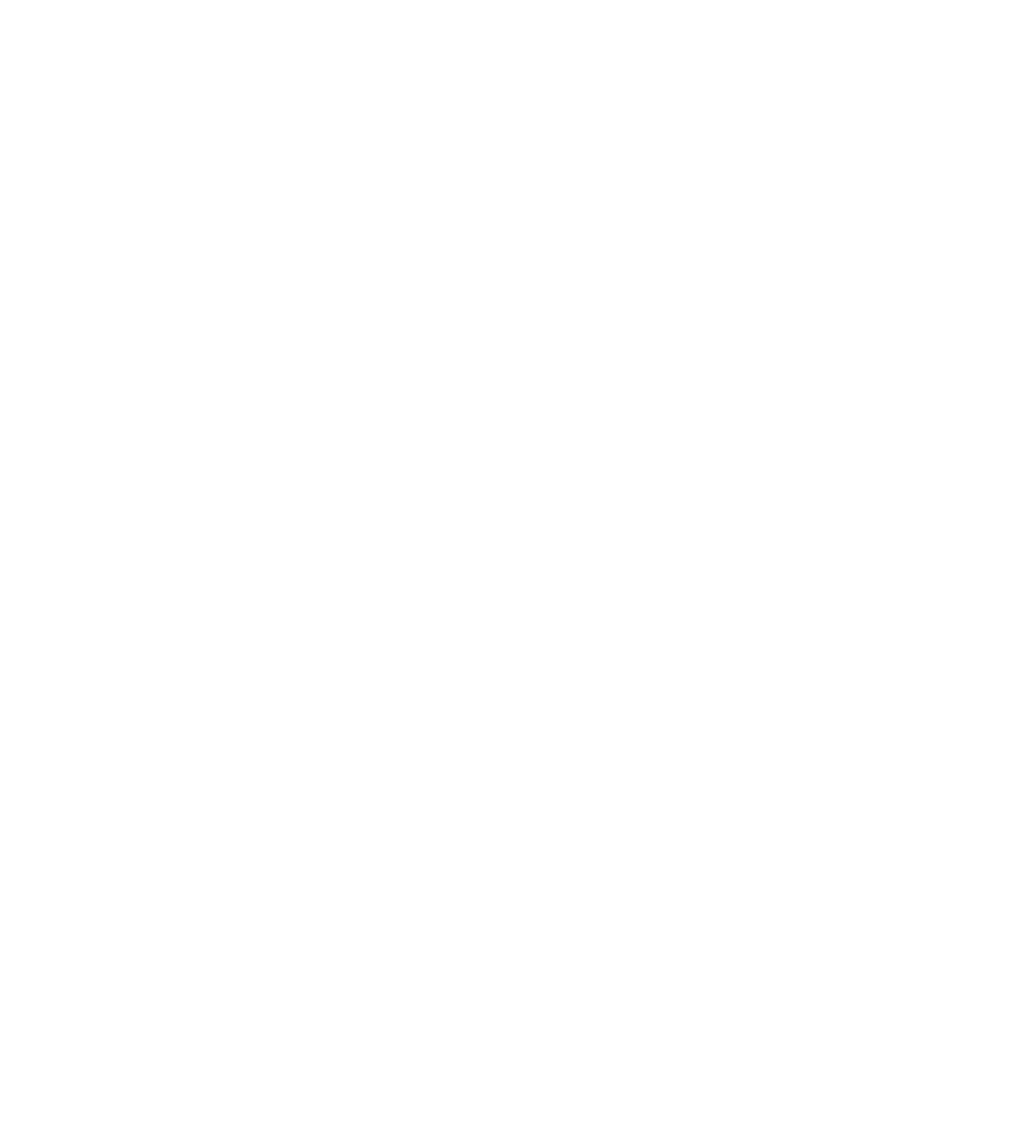
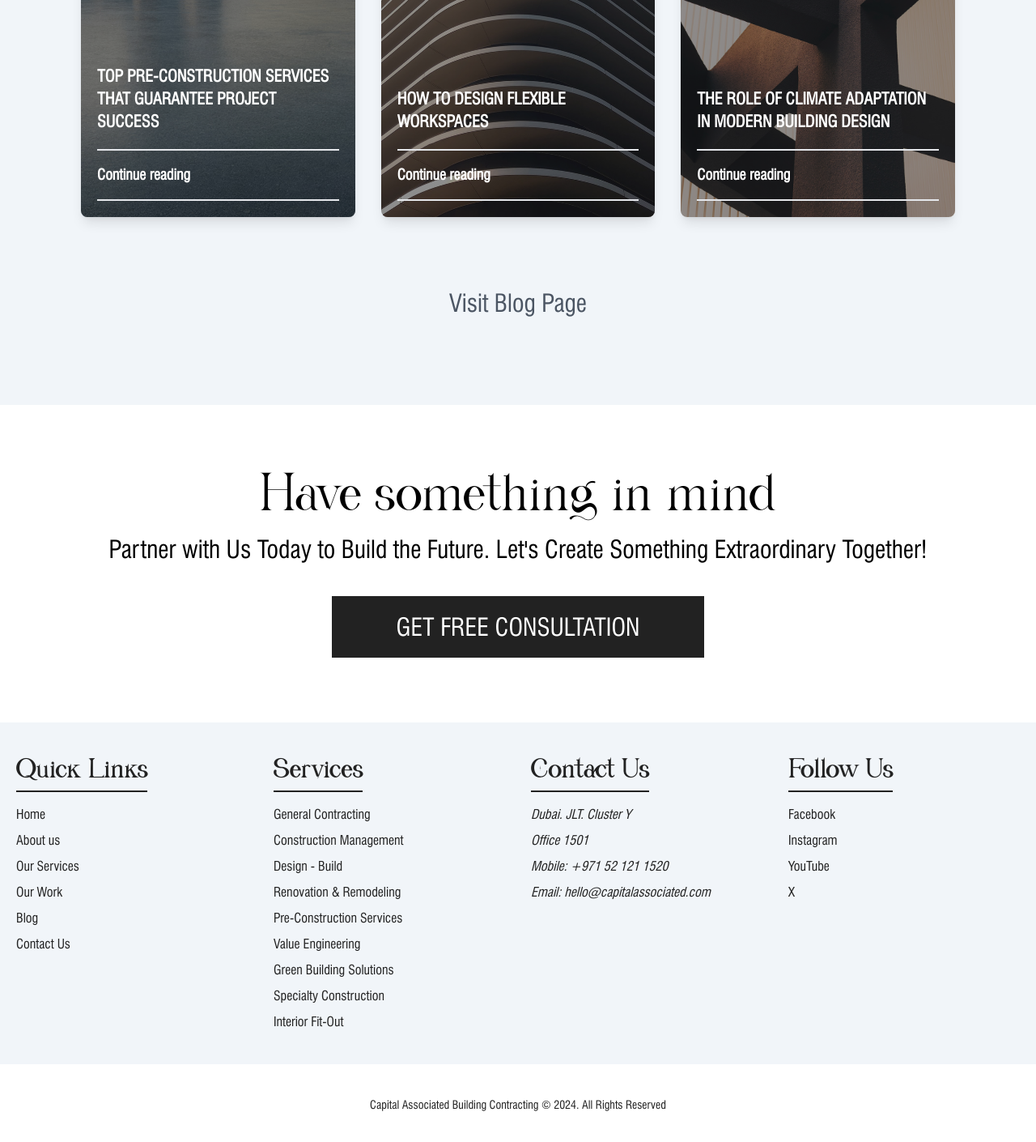
Before and after one commit to alisaghir1/capital-associated, a Next.js app: page / in a window 1280 px wide. Shown: the part 8445-9855 px from the top of the page at 81% size. Before the commit the page ends 7005 px from the top, so only its background shows below. Built offline with nearby package versions, Linux system fonts and the light colour scheme.

Commit message:
finished the blogs the consultation and the footer

```diff
--- /dev/null
+++ b/app/components/Blogs.jsx
@@ -0,0 +1,106 @@
+import Image from "next/image";
+import React from "react";
+import Link from "next/link";
+
+const Blogs = () => {
+  const blogPosts = [
+    {
+      id: 1,
+      title: "HOW TO PLAN FOR FUTURE EXPANSIONS IN BUILDING DESIGN",
+      image: "/about1.jpg",
+      description: "Explore the transformative power of mindfulness in everyday life.",
+      date: "29 Dec",
+    },
+    {
+      id: 2,
+      title: "HOW TO PLAN FOR FUTURE EXPANSIONS IN BUILDING DESIGN",
+      image: "/about2.jpg",
+      description: "How innovation drives change and shapes our future.",
+      date: "28 Dec",
+    },
+    {
+      id: 3,
+      title: "THE IMPORTANCE OF GEOTECHNICAL STUDIES IN CONSTRUCTION",
+      image: "/about3.jpg",
+      description: "Creating designs that inspire and make a difference.",
+      date: "27 Dec",
+    },
+    {
+      id: 4,
+      title: "TOP PRE-CONSTRUCTION SERVICES THAT GUARANTEE PROJECT SUCCESS",
+      image: "/about4.jpg",
+      description: "A glimpse into the cutting-edge trends shaping tomorrow.",
+      date: "26 Dec",
+    },
+    {
+      id: 5,
+      title: "HOW TO DESIGN FLEXIBLE WORKSPACES",
+      image: "/about1.jpg",
+      description: "How community engagement fosters growth and unity.",
+      date: "25 Dec",
+    },
+    {
+      id: 6,
+      title: "THE ROLE OF CLIMATE ADAPTATION IN MODERN BUILDING DESIGN",
+      image: "/about2.jpg",
+      description: "How curiosity can lead to unexpected adventures.",
+      date: "24 Dec",
+    },
+  ];
+
+  return (
+    <div className="py-20 xl:px-20 px-0 bg-slate-100 pt-10">
+      <section className="flex flex-col justify-center items-center gap-5 my-20 mx-5">
+        <h1 className="lg:text-3xl text-2xl xl:text-4xl">Our Blog</h1>
+        <p className="lg:text-2xl text-xl xl:text-3xl mt-10">
+          Words have the power to inspire, educate, and transform.
+        </p>
+        <p className="lg:text-xl text-lg xl:text-2xl mt-10">
+          Words have the power to inspire, educate, and transform. Our blog page is a space where ideas come to life, where we share our
+          passion for creativity, innovation, and growth. We believe that through our words, we can make a positive impact on the world and
+          create a better future for generations to come. Join us on this journey of discovery, learning, and inspiration, and let’s explore the
+          endless possibilities of the human mind and spirit.
+        </p>
+      </section>
+      <section className="grid cursor-pointer grid-cols-1 md:grid-cols-2 lg:grid-cols-3 gap-8 px-5">
+        {blogPosts.map((post) => (
+          <div
+            key={post.id}
+            className="group relative bg-gray-200 rounded-lg overflow-hidden shadow-lg"
+          >
+            <img
+              src={post.image}
+              alt={post.title}
+              className="w-full h-[36rem] object-cover"
+              layout="fill"
+            />
+            <div className="absolute inset-0 bg-black bg-opacity-50">
+              {/* Date at the top-left corner */}
+              <div className="absolute top-2 left-2 bg-white bg-opacity-80 text-black text-sm px-3 py-1 rounded">
+                {post.date}
+              </div>
+              {/* Blog title overlay */}
+              <div className="flex flex-col items-start justify-end transiton-all duration-200 ease-in-out hover:bg-offwhite  hover:text-black hover:bg-opacity-20  gap-5  text-center p-5 h-full">
+                <p className="text-white text-start text-xl group-hover:text-black font-bold">{post.title}</p>
+                <p className="text-white  text-lg group-hover:text-black text-start py-4 font-bold border-t-2 border-b-2 w-full">
+                Continue reading
+                </p>
+              </div>
+            </div>
+          </div>
+        ))}
+      </section>
+      <div className="flex justify-center align-center pt-20">
+        <Link
+          className="px-4 mb-5 z-20 xl:mt-0 text-center  py-2 text-3xl transiton-colors duration-300 ease-in-out text-gray-600 hover:text-black "
+          href={"/blogs"}
+        >
+         Visit Blog Page
+        </Link>
+      </div>
+
+    </div>
+  );
+};
+
+export default Blogs;
--- /dev/null
+++ b/app/components/Consultation.jsx
@@ -0,0 +1,22 @@
+import React from 'react'
+import Link from 'next/link'
+
+const Consultation = () => {
+  return (
+    <section className="bg-white flex flex-col gap-10 py-20 xl:px-20 px-5 text-center w-[100%] justify-center items-center">
+    <h1 className="lg:text-3xl text-2xl xl:text-4xl">
+    Have something in mind
+    </h1>
+    <p className="lg:text-2xl text-xl xl:text-3xl">
+    Partner with Us Today to Build the Future. Let&apos;s Create Something Extraordinary Together!
+    </p>
+    <Link href='/contact'>
+    <button className="bg-black hover:bg-white hover:border border-black hover:text-black transition-all duration-200 ease-in-out text-white py-5 px-20 text-center lg:text-2xl text-xl xl:text-3xl">
+    GET FREE CONSULTATION
+    </button>
+    </Link>
+  </section>
+  )
+}
+
+export default Consultation
--- /dev/null
+++ b/app/components/Footer.jsx
@@ -0,0 +1,72 @@
+import React from "react";
+import Link from "next/link";
+
+const Footer = () => {
+  return (
+    <footer className="bg-slate-100 text-black">
+      <div className="mx-auto">
+        {/* Quick Links Section */}
+        <div className="container px-5 mx-auto grid grid-cols-1 md:grid-cols-4 gap-8 py-10">
+          <div>
+            <h3 className="text-lg font-bold mb-4 border-b-2 border-b-black pb-4 w-fit">Quick Links</h3>
+            <ul className="space-y-2">
+              <li><Link href="/" className="hover:text-gray-300">Home</Link></li>
+              <li><Link href="/about-us" className="hover:text-gray-300">About us</Link></li>
+              <li><Link href="/our-services" className="hover:text-gray-300">Our Services</Link></li>
+              <li><Link href="/our-work" className="hover:text-gray-300">Our Work</Link></li>
+              <li><Link href="/blogs" className="hover:text-gray-300">Blog</Link></li>
+              <li><Link href="/contact" className="hover:text-gray-300">Contact Us</Link></li>
+            </ul>
+          </div>
+
+          {/* Services Section */}
+          <div>
+            <h3 className="text-lg font-bold mb-4 border-b-2 border-b-black pb-4 w-fit">Services</h3>
+            <ul className="space-y-2">
+              <li><Link href="/general-contracting" className="hover:text-gray-300">General Contracting</Link></li>
+              <li><Link href="/construction-management" className="hover:text-gray-300">Construction Management</Link></li>
+              <li><Link href="/design-build" className="hover:text-gray-300">Design - Build</Link></li>
+              <li><Link href="/renovation-remodeling" className="hover:text-gray-300">Renovation & Remodeling</Link></li>
+              <li><Link href="/pre-construction" className="hover:text-gray-300">Pre-Construction Services</Link></li>
+              <li><Link href="/value-engineering" className="hover:text-gray-300">Value Engineering</Link></li>
+              <li><Link href="/green-building" className="hover:text-gray-300">Green Building Solutions</Link></li>
+              <li><Link href="/specialty-construction" className="hover:text-gray-300">Specialty Construction</Link></li>
+              <li><Link href="/interior-fit-out" className="hover:text-gray-300">Interior Fit-Out</Link></li>
+            </ul>
+          </div>
+
+          {/* Contact Us Section */}
+          <div>
+            <h3 className="text-lg font-bold mb-4 border-b-2 border-b-black pb-4 w-fit">Contact Us</h3>
+            <address className="space-y-2">
+              <p>Dubai. JLT. Cluster Y</p>
+              <p>Office 1501</p>
+              <p>Mobile: <Link href="tel:+971521211520" className="hover:text-gray-300">+971 52 121 1520</Link></p>
+              <p>Email: <Link href="mailto:hello@capitalassociated.com" className="hover:text-gray-300">hello@capitalassociated.com</Link></p>
+            </address>
+          </div>
+
+          {/* Follow Us Section */}
+          <div>
+            <h3 className="text-lg font-bold mb-4 border-b-2 border-b-black pb-4 w-fit">Follow Us</h3>
+            <ul className="space-y-2">
+              <li><Link href="https://www.facebook.com" className="hover:text-gray-300">Facebook</Link></li>
+              <li><Link href="https://www.instagram.com" className="hover:text-gray-300">Instagram</Link></li>
+              <li><Link href="https://www.youtube.com" className="hover:text-gray-300">YouTube</Link></li>
+              <li><Link href="https://www.twitter.com" className="hover:text-gray-300">X</Link></li>
+            </ul>
+          </div>
+        </div>
+
+        {/* Footer Bottom */}
+        <div className="text-black p-10 bg-white border-gray-700 flex justify-center items-center">
+          <p className="text-sm text-center">
+            Capital Associated Building Contracting © 2024. All Rights Reserved
+          </p>
+        </div>
+      </div>
+    </footer>
+  );
+};
+
+export default Footer;
--- a/app/page.jsx
+++ b/app/page.jsx
@@ -3,6 +3,9 @@
 import OurProjects from "./components/OurProjects";
 import OurServices from "./components/OurServices";
 import OurTeam from "./components/OurTeam";
+import Blogs from "./components/Blogs";
+import Consultation from './components/Consultation'
+import Footer from "./components/Footer";
 
 export default function Home() {
   return (
@@ -28,6 +31,9 @@
     <OurProjects />
     <OurServices />
     <OurTeam />
+    <Blogs />
+    <Consultation />
+    <Footer />
     </>
   );
 }
```
